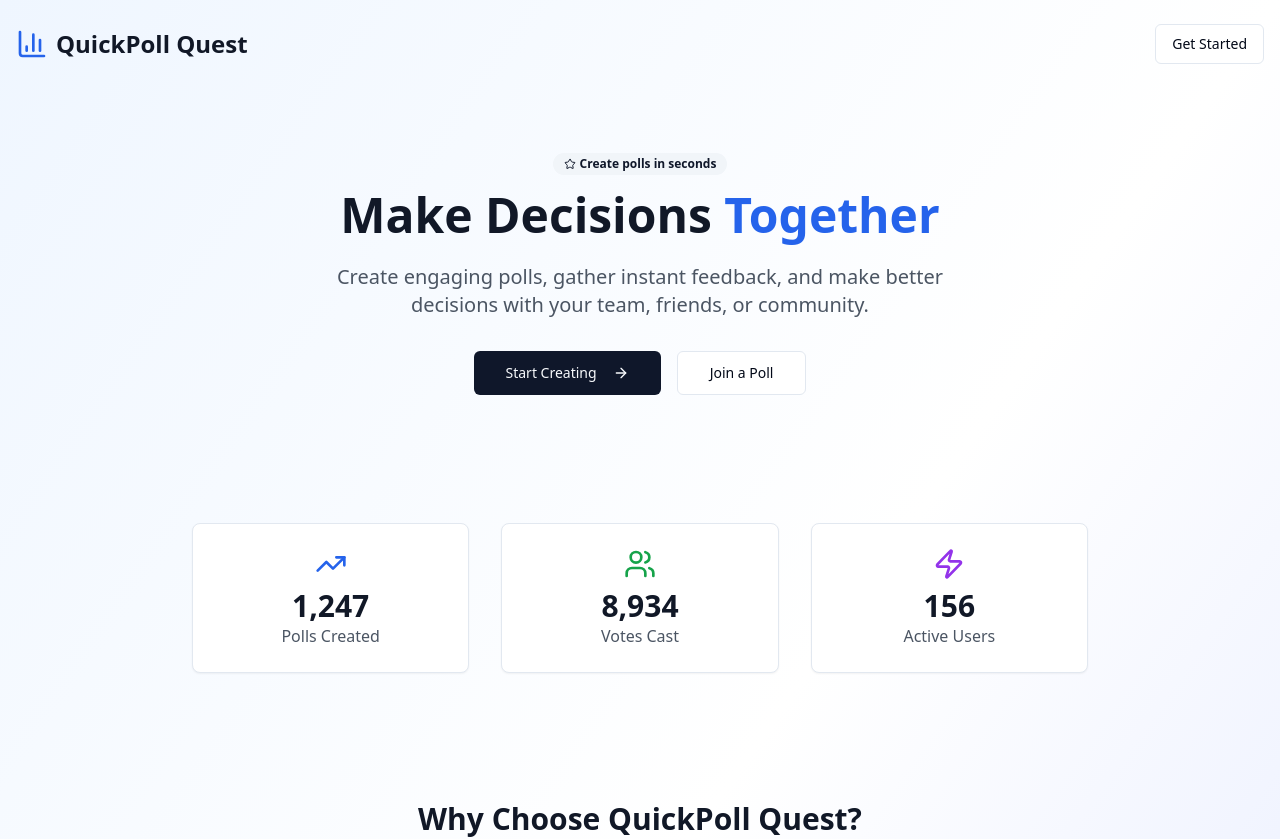
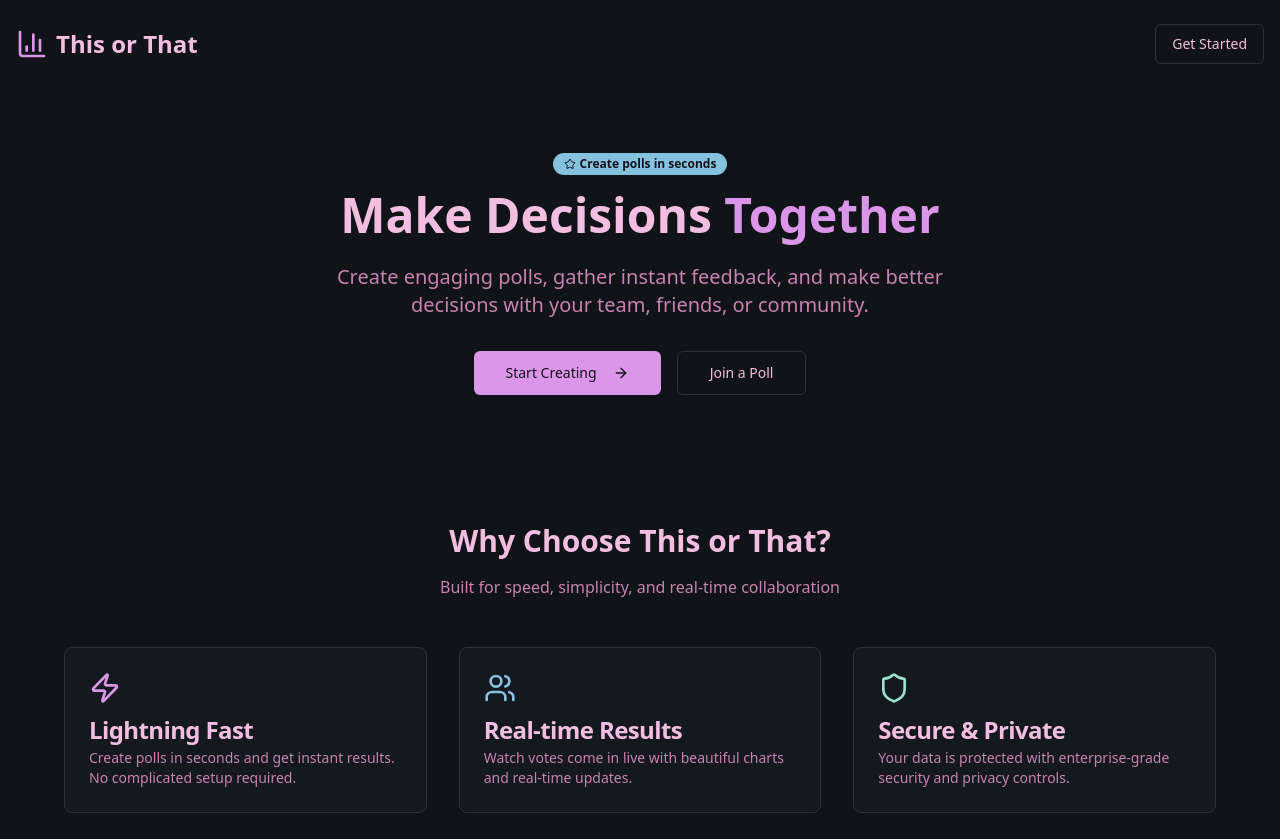
Before and after one commit to osheabc16/quick-poll-quest, a React (Vite) app: page / in a window 1280 px wide. Shown: the top 839 px of the page. Built offline with nearby package versions, Linux system fonts and the light colour scheme.

Commit message:
Simplify landing page and theme
Removed graphics from the landing page, renamed the poll to "This or That", and applied dark mode with pastel colors for text, logo, and buttons.

```diff
--- a/src/index.css
+++ b/src/index.css
@@ -8,51 +8,45 @@ All colors MUST be HSL.
 
 @layer base {
   :root {
-    --background: 0 0% 100%;
-    --foreground: 222.2 84% 4.9%;
+    /* Dark mode by default with pastel colors */
+    --background: 220 20% 8%;
+    --foreground: 320 70% 85%;
 
-    --card: 0 0% 100%;
-    --card-foreground: 222.2 84% 4.9%;
+    --card: 220 20% 10%;
+    --card-foreground: 320 70% 85%;
 
-    --popover: 0 0% 100%;
-    --popover-foreground: 222.2 84% 4.9%;
+    --popover: 220 20% 10%;
+    --popover-foreground: 320 70% 85%;
 
-    --primary: 222.2 47.4% 11.2%;
-    --primary-foreground: 210 40% 98%;
+    --primary: 290 65% 75%;
+    --primary-foreground: 220 20% 8%;
 
-    --secondary: 210 40% 96.1%;
-    --secondary-foreground: 222.2 47.4% 11.2%;
+    --secondary: 200 60% 70%;
+    --secondary-foreground: 220 20% 8%;
 
-    --muted: 210 40% 96.1%;
-    --muted-foreground: 215.4 16.3% 46.9%;
+    --muted: 220 15% 15%;
+    --muted-foreground: 320 40% 65%;
 
-    --accent: 210 40% 96.1%;
-    --accent-foreground: 222.2 47.4% 11.2%;
+    --accent: 160 55% 75%;
+    --accent-foreground: 220 20% 8%;
 
-    --destructive: 0 84.2% 60.2%;
-    --destructive-foreground: 210 40% 98%;
+    --destructive: 0 70% 70%;
+    --destructive-foreground: 220 20% 8%;
 
-    --border: 214.3 31.8% 91.4%;
-    --input: 214.3 31.8% 91.4%;
-    --ring: 222.2 84% 4.9%;
+    --border: 220 15% 20%;
+    --input: 220 15% 20%;
+    --ring: 290 65% 75%;
 
     --radius: 0.5rem;
 
-    --sidebar-background: 0 0% 98%;
-
-    --sidebar-foreground: 240 5.3% 26.1%;
-
-    --sidebar-primary: 240 5.9% 10%;
-
-    --sidebar-primary-foreground: 0 0% 98%;
-
-    --sidebar-accent: 240 4.8% 95.9%;
-
-    --sidebar-accent-foreground: 240 5.9% 10%;
-
-    --sidebar-border: 220 13% 91%;
-
-    --sidebar-ring: 217.2 91.2% 59.8%;
+    --sidebar-background: 220 20% 8%;
+    --sidebar-foreground: 320 70% 85%;
+    --sidebar-primary: 290 65% 75%;
+    --sidebar-primary-foreground: 220 20% 8%;
+    --sidebar-accent: 220 15% 15%;
+    --sidebar-accent-foreground: 320 70% 85%;
+    --sidebar-border: 220 15% 20%;
+    --sidebar-ring: 290 65% 75%;
   }
 
   .dark {
--- a/src/pages/Index.tsx
+++ b/src/pages/Index.tsx
@@ -30,8 +30,8 @@ const Index = () => {
 
   if (loading) {
     return (
-      <div className="min-h-screen flex items-center justify-center bg-gradient-to-br from-blue-50 to-indigo-100">
-        <div className="animate-pulse text-2xl font-semibold text-gray-600">Loading...</div>
+      <div className="min-h-screen flex items-center justify-center bg-background">
+        <div className="animate-pulse text-2xl font-semibold text-muted-foreground">Loading...</div>
       </div>
     );
   }
@@ -42,13 +42,13 @@ const Index = () => {
   }
 
   return (
-    <div className="min-h-screen bg-gradient-to-br from-blue-50 via-white to-indigo-100">
+    <div className="min-h-screen bg-background">
       {/* Header */}
       <header className="container mx-auto px-4 py-6">
         <div className="flex justify-between items-center">
           <div className="flex items-center space-x-2">
-            <BarChart3 className="h-8 w-8 text-blue-600" />
-            <h1 className="text-2xl font-bold text-gray-900">QuickPoll Quest</h1>
+            <BarChart3 className="h-8 w-8 text-primary" />
+            <h1 className="text-2xl font-bold text-foreground">This or That</h1>
           </div>
           <Button onClick={() => navigate("/auth")} variant="outline">
             Get Started
@@ -63,11 +63,11 @@ const Index = () => {
             <Star className="h-3 w-3 mr-1" />
             Create polls in seconds
           </Badge>
-          <h1 className="text-5xl font-bold text-gray-900 mb-6">
+          <h1 className="text-5xl font-bold text-foreground mb-6">
             Make Decisions
-            <span className="text-blue-600"> Together</span>
+            <span className="text-primary"> Together</span>
           </h1>
-          <p className="text-xl text-gray-600 mb-8 max-w-2xl mx-auto">
+          <p className="text-xl text-muted-foreground mb-8 max-w-2xl mx-auto">
             Create engaging polls, gather instant feedback, and make better decisions with your team, friends, or community.
           </p>
           <div className="flex gap-4 justify-center">
@@ -82,45 +82,19 @@ const Index = () => {
         </div>
       </section>
 
-      {/* Stats Section */}
-      <section className="container mx-auto px-4 py-16">
-        <div className="grid grid-cols-1 md:grid-cols-3 gap-8 max-w-4xl mx-auto">
-          <Card className="text-center">
-            <CardContent className="pt-6">
-              <TrendingUp className="h-8 w-8 text-blue-600 mx-auto mb-2" />
-              <div className="text-3xl font-bold text-gray-900">{stats.totalPolls.toLocaleString()}</div>
-              <p className="text-gray-600">Polls Created</p>
-            </CardContent>
-          </Card>
-          <Card className="text-center">
-            <CardContent className="pt-6">
-              <Users className="h-8 w-8 text-green-600 mx-auto mb-2" />
-              <div className="text-3xl font-bold text-gray-900">{stats.totalVotes.toLocaleString()}</div>
-              <p className="text-gray-600">Votes Cast</p>
-            </CardContent>
-          </Card>
-          <Card className="text-center">
-            <CardContent className="pt-6">
-              <Zap className="h-8 w-8 text-purple-600 mx-auto mb-2" />
-              <div className="text-3xl font-bold text-gray-900">{stats.activeUsers}</div>
-              <p className="text-gray-600">Active Users</p>
-            </CardContent>
-          </Card>
-        </div>
-      </section>
 
       {/* Features Section */}
       <section className="container mx-auto px-4 py-16">
         <div className="text-center mb-12">
-          <h2 className="text-3xl font-bold text-gray-900 mb-4">Why Choose QuickPoll Quest?</h2>
-          <p className="text-gray-600 max-w-2xl mx-auto">
+          <h2 className="text-3xl font-bold text-foreground mb-4">Why Choose This or That?</h2>
+          <p className="text-muted-foreground max-w-2xl mx-auto">
             Built for speed, simplicity, and real-time collaboration
           </p>
         </div>
         <div className="grid grid-cols-1 md:grid-cols-2 lg:grid-cols-3 gap-8 max-w-6xl mx-auto">
           <Card>
             <CardHeader>
-              <Zap className="h-8 w-8 text-blue-600 mb-2" />
+              <Zap className="h-8 w-8 text-primary mb-2" />
               <CardTitle>Lightning Fast</CardTitle>
               <CardDescription>
                 Create polls in seconds and get instant results. No complicated setup required.
@@ -129,7 +103,7 @@ const Index = () => {
           </Card>
           <Card>
             <CardHeader>
-              <Users className="h-8 w-8 text-green-600 mb-2" />
+              <Users className="h-8 w-8 text-secondary mb-2" />
               <CardTitle>Real-time Results</CardTitle>
               <CardDescription>
                 Watch votes come in live with beautiful charts and real-time updates.
@@ -138,7 +112,7 @@ const Index = () => {
           </Card>
           <Card>
             <CardHeader>
-              <Shield className="h-8 w-8 text-purple-600 mb-2" />
+              <Shield className="h-8 w-8 text-accent mb-2" />
               <CardTitle>Secure & Private</CardTitle>
               <CardDescription>
                 Your data is protected with enterprise-grade security and privacy controls.
@@ -147,7 +121,7 @@ const Index = () => {
           </Card>
           <Card>
             <CardHeader>
-              <BarChart3 className="h-8 w-8 text-orange-600 mb-2" />
+              <BarChart3 className="h-8 w-8 text-primary mb-2" />
               <CardTitle>Rich Analytics</CardTitle>
               <CardDescription>
                 Get detailed insights with charts, demographics, and voting patterns.
@@ -156,7 +130,7 @@ const Index = () => {
           </Card>
           <Card>
             <CardHeader>
-              <TrendingUp className="h-8 w-8 text-red-600 mb-2" />
+              <TrendingUp className="h-8 w-8 text-secondary mb-2" />
               <CardTitle>Customizable</CardTitle>
               <CardDescription>
                 Set expiration dates, add comments, and customize your polls to fit your needs.
@@ -165,7 +139,7 @@ const Index = () => {
           </Card>
           <Card>
             <CardHeader>
-              <ArrowRight className="h-8 w-8 text-indigo-600 mb-2" />
+              <ArrowRight className="h-8 w-8 text-accent mb-2" />
               <CardTitle>Easy Sharing</CardTitle>
               <CardDescription>
                 Share polls with a simple link. Works on any device, anywhere.
@@ -177,7 +151,7 @@ const Index = () => {
 
       {/* CTA Section */}
       <section className="container mx-auto px-4 py-16">
-        <Card className="max-w-4xl mx-auto bg-gradient-to-r from-blue-600 to-indigo-600 text-white">
+        <Card className="max-w-4xl mx-auto bg-primary text-primary-foreground">
           <CardContent className="pt-12 pb-12 text-center">
             <h2 className="text-3xl font-bold mb-4">Ready to Start Polling?</h2>
             <p className="text-xl mb-8 opacity-90">
@@ -192,8 +166,8 @@ const Index = () => {
       </section>
 
       {/* Footer */}
-      <footer className="container mx-auto px-4 py-8 text-center text-gray-600">
-        <p>&copy; 2024 QuickPoll Quest. Built with ❤️ for better decision making.</p>
+      <footer className="container mx-auto px-4 py-8 text-center text-muted-foreground">
+        <p>&copy; 2024 This or That. Built with ❤️ for better decision making.</p>
       </footer>
     </div>
   );
```
